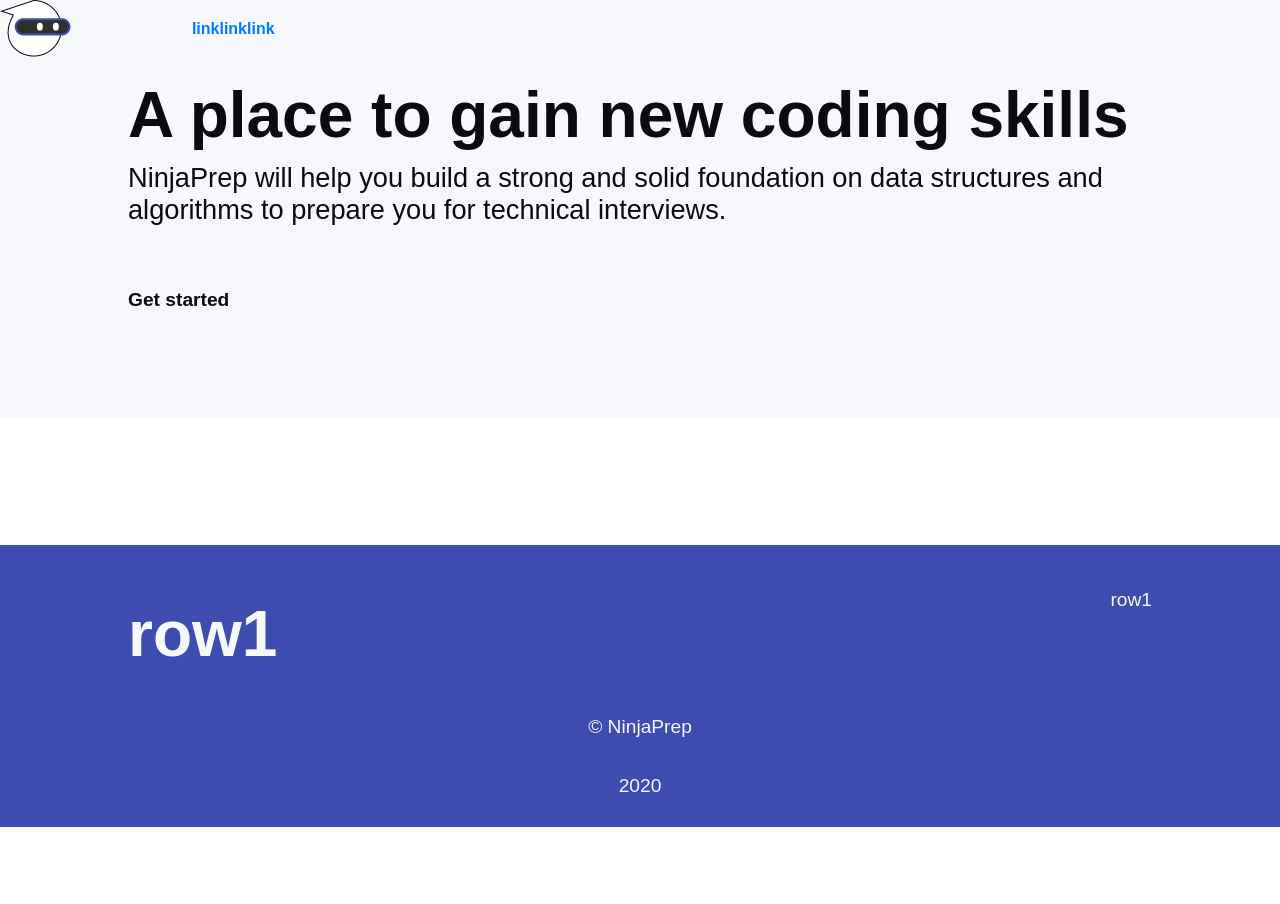
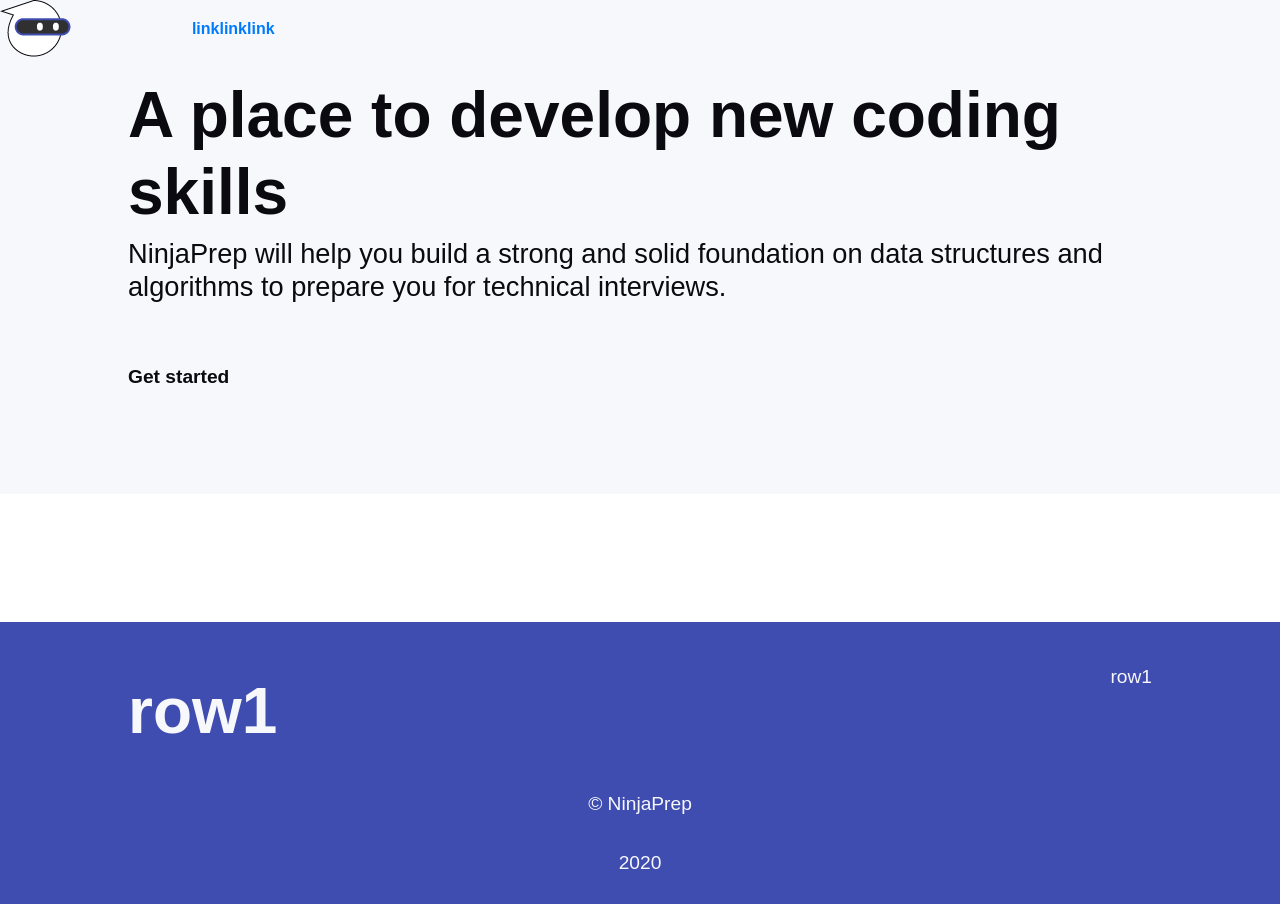
Before and after one commit to enthusiastdev121/ninja-prep, a React (Create React App) app in the folder client/: page / in a window 1280 px wide. Before the commit the page ends 827 px from the top, so only its background shows below. Built offline with nearby package versions, Linux system fonts and the light colour scheme.

Commit message:
Change text from gain to develop

```diff
--- a/client/src/components/Header.jsx
+++ b/client/src/components/Header.jsx
@@ -5,7 +5,7 @@ const Header = (props) => {
 	return (
 		<div className="header">
 			<div className="header-content">
-				<h1>A place to gain new coding skills</h1>
+				<h1>A place to develop new coding skills</h1>
 				<h2>
 					NinjaPrep will help you build a strong and solid foundation on data
 					structures and algorithms to prepare you for technical interviews.
```
